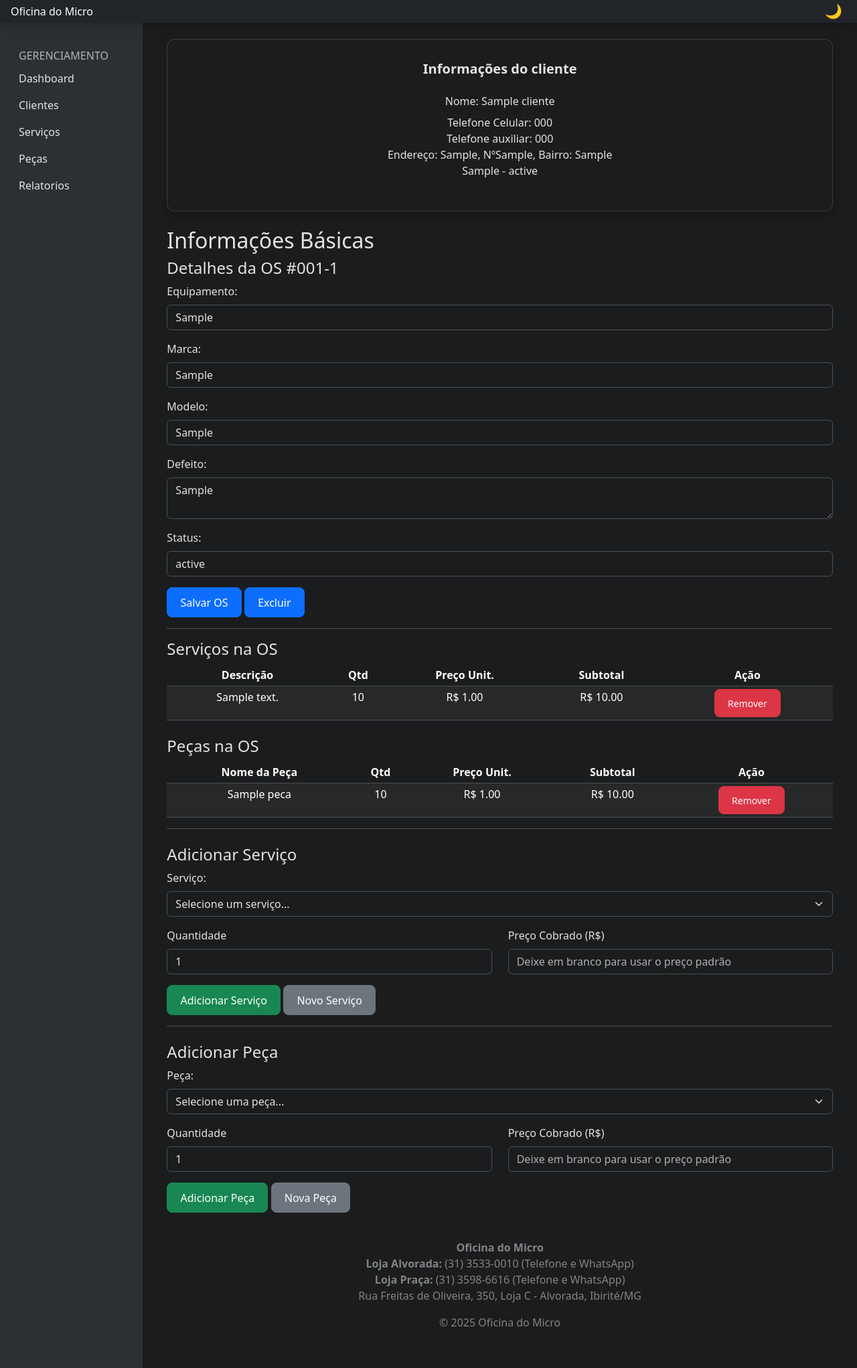
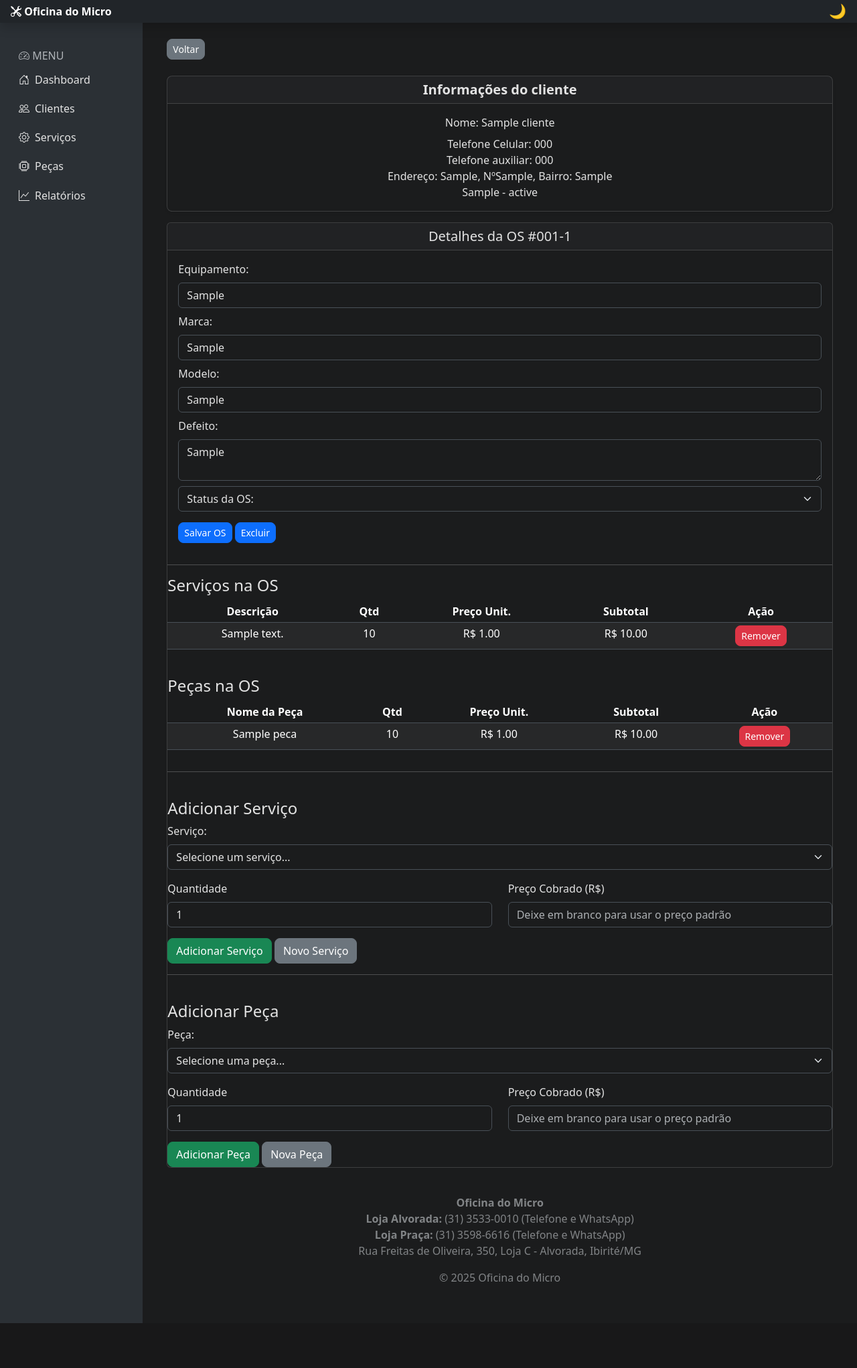
Before and after one commit to barrigaverd/Projeto-Oficina, a Flask app: template templates/detalhes_os.html in a window 1280 px wide. Shown: the whole page at 67% size. After the commit the page ends 1976 px from the top, so only its background shows below. Run offline with Flask 3, Linux system fonts and the light colour scheme; the template is opened without the code that fills it: values that come from a table or form of the project are taken from there, others are empty; tables that the repository leaves empty hold one stand-in row (values such as "Sample post").

Commit message:
atualizado estilos e status da OS

```diff
--- a/app.py
+++ b/app.py
@@ -198,6 +198,11 @@
     logout_user()
     return redirect(url_for("login"))
 
+@app.route("/logout_cliente")
+def logout_cliente():
+    logout_user()
+    return redirect(url_for("login_cliente"))
+
 @app.route("/login", methods = ("GET", "POST"))
 def login():
     if request.method == "POST":
@@ -212,7 +217,7 @@
 
     return render_template('login.html')
 
-@app.route("/login-cliente", methods = ("GET", "POST"))
+@app.route("/login_cliente", methods = ("GET", "POST"))
 def login_cliente():
     if request.method == "POST":
         username = request.form["username"]
--- a/templates/base.html
+++ b/templates/base.html
@@ -45,16 +45,24 @@
       color: inherit;
     }
 
-    .card {
-      border-radius: 12px;
-      box-shadow: 0 4px 12px rgba(0,0,0,0.3);
-      padding: 2rem;
-      text-align: center;
+    .sidebar .nav-link {
+      display: flex;
+      align-items: center;
+      gap: .5rem;
+      padding: .6rem 1rem;
+      border-radius: 6px;
+      transition: background .2s;
+    }
+    .sidebar .nav-link:hover {
+      background: rgba(0, 123, 255, 0.15);
+    }
+    .sidebar .nav-link.active {
+      font-weight: 600;
+      background: rgba(0, 123, 255, 0.3);
     }
 
     .btn {
       border-radius: 8px;
-      padding: 0.6rem 1.2rem;
       font-weight: 500;
     }
 
@@ -67,62 +75,63 @@
   </style>
 </head>
 <body>
+  <!-- Navbar -->
   <header class="navbar navbar-dark sticky-top bg-dark flex-md-nowrap p-0 shadow">
-    <a class="navbar-brand col-md-3 col-lg-2 me-0 px-3 fs-6" href="{{ url_for('home') }}">Oficina do Micro</a>
-    <div class="navbar-nav">
-      <div class="nav-item text-nowrap">
-        <span class="px-3">
-          <button id="themeToggle" class="theme-toggle" title="Alternar tema">🌙</button>
-        </span>
+    <a class="navbar-brand col-md-3 col-lg-2 me-0 px-3 fs-6 fw-bold" href="{{ url_for('home') }}">
+      <i class="bi bi-tools"></i> Oficina do Micro
+    </a>
+    <div class="ms-auto d-flex align-items-center">
+      <button id="themeToggle" class="theme-toggle px-3" title="Alternar tema">🌙</button>
       {% if current_user.is_authenticated %}
-          <a class="nav-link px-3 d-inline-block" href="{{ url_for('logout') }}">Sair</a>
+        <a class="nav-link px-3" href="{{ url_for('logout') }}" title="Sair">
+          <i class="bi bi-box-arrow-right"></i>
+        </a>
       {% endif %}
-      </div>
     </div>
   </header>
 
   <div class="container-fluid">
     <div class="row">
+      <!-- Sidebar -->
       <nav id="sidebarMenu" class="col-md-3 col-lg-2 d-md-block bg-body-tertiary sidebar collapse">
         <div class="position-sticky pt-3 sidebar-sticky">
-          <h6 class="sidebar-heading d-flex justify-content-between align-items-center px-3 mt-4 mb-1 text-muted text-uppercase">
-            <span>Gerenciamento</span>
+          <h6 class="sidebar-heading px-3 mt-4 mb-1 text-muted text-uppercase">
+            <i class="bi bi-speedometer2"></i> Menu
           </h6>
           <ul class="nav flex-column">
             <li class="nav-item">
-              <a class="nav-link" href="{{ url_for('home') }}">
-                Dashboard
+              <a class="nav-link {% if request.endpoint=='home' %}active{% endif %}" href="{{ url_for('home') }}">
+                <i class="bi bi-house-door"></i> Dashboard
               </a>
             </li>
             <li class="nav-item">
-              <a class="nav-link" href="{{ url_for('listar_clientes') }}">
-                Clientes
+              <a class="nav-link {% if request.endpoint=='listar_clientes' %}active{% endif %}" href="{{ url_for('listar_clientes') }}">
+                <i class="bi bi-people"></i> Clientes
               </a>
             </li>
             <li class="nav-item">
-              <a class="nav-link" href="{{ url_for('listar_servicos') }}">
-                Serviços
+              <a class="nav-link {% if request.endpoint=='listar_servicos' %}active{% endif %}" href="{{ url_for('listar_servicos') }}">
+                <i class="bi bi-gear"></i> Serviços
               </a>
             </li>
             <li class="nav-item">
-              <a class="nav-link" href="{{ url_for('listar_pecas') }}">
-                Peças
+              <a class="nav-link {% if request.endpoint=='listar_pecas' %}active{% endif %}" href="{{ url_for('listar_pecas') }}">
+                <i class="bi bi-cpu"></i> Peças
               </a>
             </li>
             <li class="nav-item">
-              <a class="nav-link" href="{{ url_for('relatorios') }}">
-                Relatorios
+              <a class="nav-link {% if request.endpoint=='relatorios' %}active{% endif %}" href="{{ url_for('relatorios') }}">
+                <i class="bi bi-graph-up"></i> Relatórios
               </a>
             </li>
           </ul>
         </div>
       </nav>
 
+      <!-- Main -->
       <main class="col-md-9 ms-sm-auto col-lg-10 px-md-4">
         <div class="container mt-4">
-
-          {% block content %}
-          {% endblock %}
+          {% block content %}{% endblock %}
         </div>
 
         <footer class="py-3 my-4">
@@ -147,7 +156,7 @@
     // Recupera tema salvo
     if (localStorage.getItem('theme')) {
       html.setAttribute('data-bs-theme', localStorage.getItem('theme'));
-      toggleBtn.textContent = localStorage.getItem('theme') === 'dark' ? '☀️' : '🌙';
+      toggleBtn.textContent = localStorage.getItem('theme') === 'dark' ? '🌙' : '☀️';
     }
 
     toggleBtn.addEventListener('click', () => {
@@ -155,7 +164,7 @@
       const next = current === 'dark' ? 'light' : 'dark';
       html.setAttribute('data-bs-theme', next);
       localStorage.setItem('theme', next);
-      toggleBtn.textContent = next === 'dark' ? '☀️' : '🌙';
+      toggleBtn.textContent = next === 'dark' ? '🌙' : '☀️';
     });
   </script>
 </body>
--- a/templates/detalhes_os.html
+++ b/templates/detalhes_os.html
@@ -1,8 +1,14 @@
 {% extends 'base.html' %}
 
 {% block content %}
-<div class="card">
-    <h5 class="card-title">
+<div class="d-flex justify-content-start">
+    <a href="{{ request.referrer or url_for('dashboard') }}" class="btn btn-sm btn-secondary">
+        Voltar
+    </a>
+</div>
+<div class="d-flex text-center mt-2">
+    <div class="card shadow-sm w-100 rounded-3 mx-auto my-3">
+        <h5 class="card-header">
             <strong>Informações do cliente</strong>
         </h5>
         <div class="card-body">
@@ -10,36 +16,46 @@
             <div class="card-text">Telefone Celular: {{ordem_servico.cliente.telefone_celular}}<br>Telefone auxiliar: {{ordem_servico.cliente.telefone_auxiliar}}</div>
             <div class="card-text">Endereço: {{ordem_servico.cliente.logradouro}}, Nº{{ordem_servico.cliente.numero}}, Bairro: {{ordem_servico.cliente.bairro}}<br>{{ordem_servico.cliente.cidade}} - {{ordem_servico.cliente.estado}}</div>
         </div>
-</div><br>
-<h2>Informações Básicas</h2>
-<h4>Detalhes da OS #{{ordem_servico.numero_formatado}}</h4>
-<form method="post">
-    <div class="mb-3">
+    </div>
+</div>
+
+<div class="card">
+    <h5 class="card-header text-center">Detalhes da OS #{{ordem_servico.numero_formatado}}</h5>
+
+    <form class="card-body" method="post">
+        <div class="mb-2">
         <label class="form-label" for="equipamento">Equipamento:</label>
         <input class="form-control" type="text" name="equipamento" value="{{ordem_servico.equipamento}}">
         </div>
 
-    <div class="mb-3">
+        <div class="mb-2">
         <label class="form-label" for="marca">Marca:</label>
         <input class="form-control" type="text" name="marca" value="{{ordem_servico.marca}}">
         </div>
 
-    <div class="mb-3">
+        <div class="mb-2">
         <label class="form-label" for="modelo">Modelo:</label>
         <input class="form-control" type="text" name="modelo" value="{{ordem_servico.modelo}}">
         </div>
 
-    <div class="mb-3">
+        <div class="mb-2">
         <label class="form-label" for="defeito">Defeito:</label>
         <textarea class="form-control" name="defeito" id="defeito">{{ordem_servico.defeito}}</textarea>
         </div>
+        <select class="form-select mb-3" name="status" aria-label="Selecione exemplo padrao">
+            {% set status_opcoes = ['Pendente', 'Aguadando aprovação', 'Aprovado', 'Em andamento', 'Aguardando pagamento', 'Concluído', 'Garantia', 'Cancelado']%}
+            <option selected>Status da OS:</option>
+            {% for status_opcao in status_opcoes %}
+            <option value="{{ status_opcao }}"
+              {% if status_opcao == ordem_servico.status %} selected {% endif %}>
+            {{ status_opcao }}
+            </option>
+            {% endfor %}
 
-    <div class="mb-3">
-    <label class="form-label" for="status">Status:</label>
-    <input class="form-control" type="text" name="status" value="{{ordem_servico.status}}">
-    </div>
-    <button class="btn btn-primary" type="submit">Salvar OS</button>
-    <a class="btn btn-primary" href="{{url_for('deletar_os', id=ordem_servico.id)}}">Excluir</a>
+        </select>
+
+        <button class="btn btn-sm btn-primary" type="submit">Salvar OS</button>
+        <a class="btn btn-sm btn-primary" href="{{url_for('deletar_os', id=ordem_servico.id)}}">Excluir</a>
     </form>
 
 <hr>
```
Also changed, not shown: migrations/versions/b43825331b68_criado_role_para_usuario_e_cliente.py (deleted, +0 -38 lines), migrations/versions/cf6aa1c07188_.py (renamed from migrations/versions/d4f99cd2da86_inserido_na_cliente_username_e_password_.py, +19 -6 lines), migrations/versions/d393674d3c31_atualizado_db_items_serviço_e_items_peca.py (deleted, +0 -59 lines), templates/base_publica.html (+36 -9 lines), templates/cadastrar_os.html (+12 -4 lines), templates/home.html (+0 -19 lines), templates/listar_clientes.html (+13 -4 lines), templates/listar_pecas.html (+11 -3 lines), templates/listar_servicos.html (+12 -3 lines), templates/ver_os_cliente.html (+6 -6 lines). Lines whose indentation alone changed are shown as unchanged.
